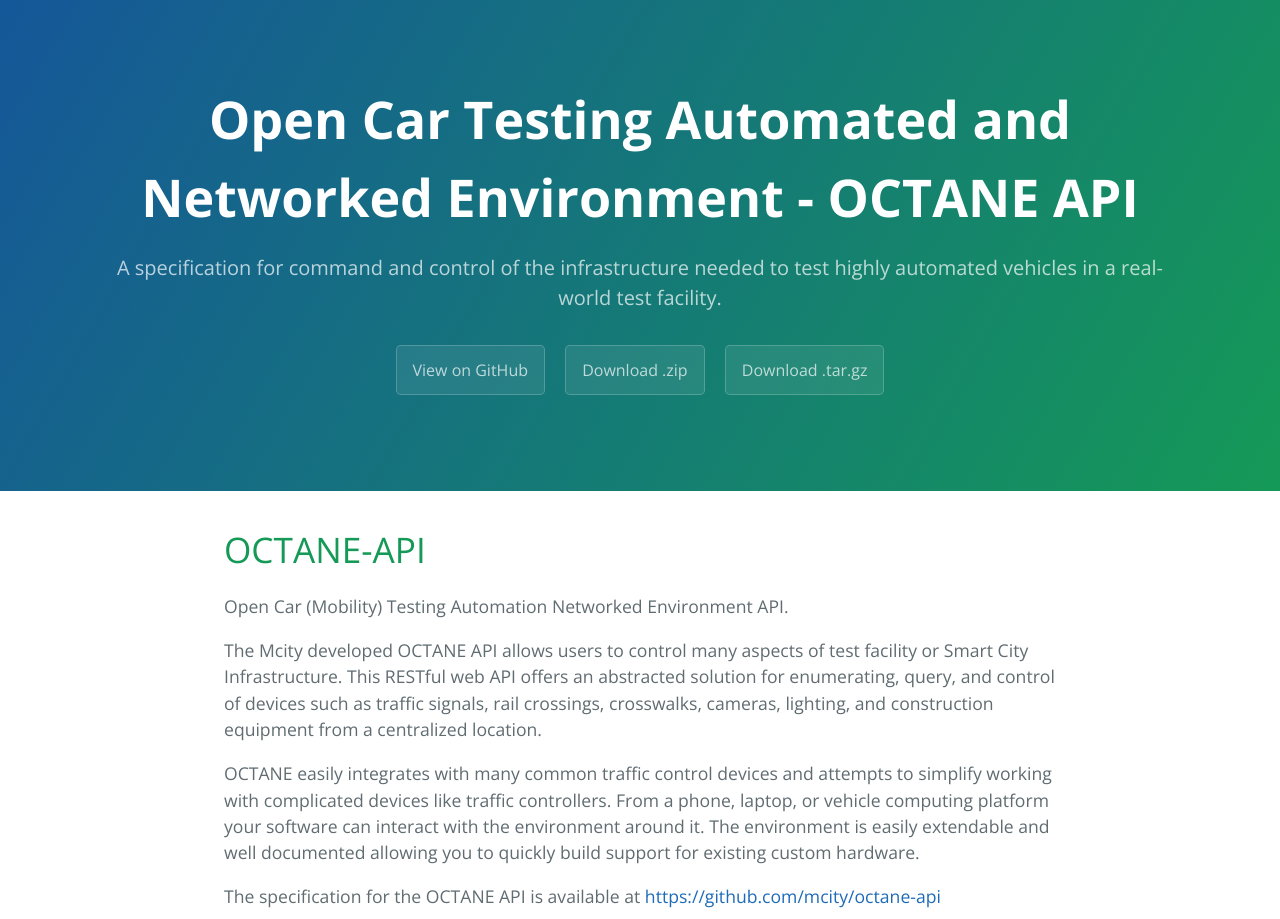
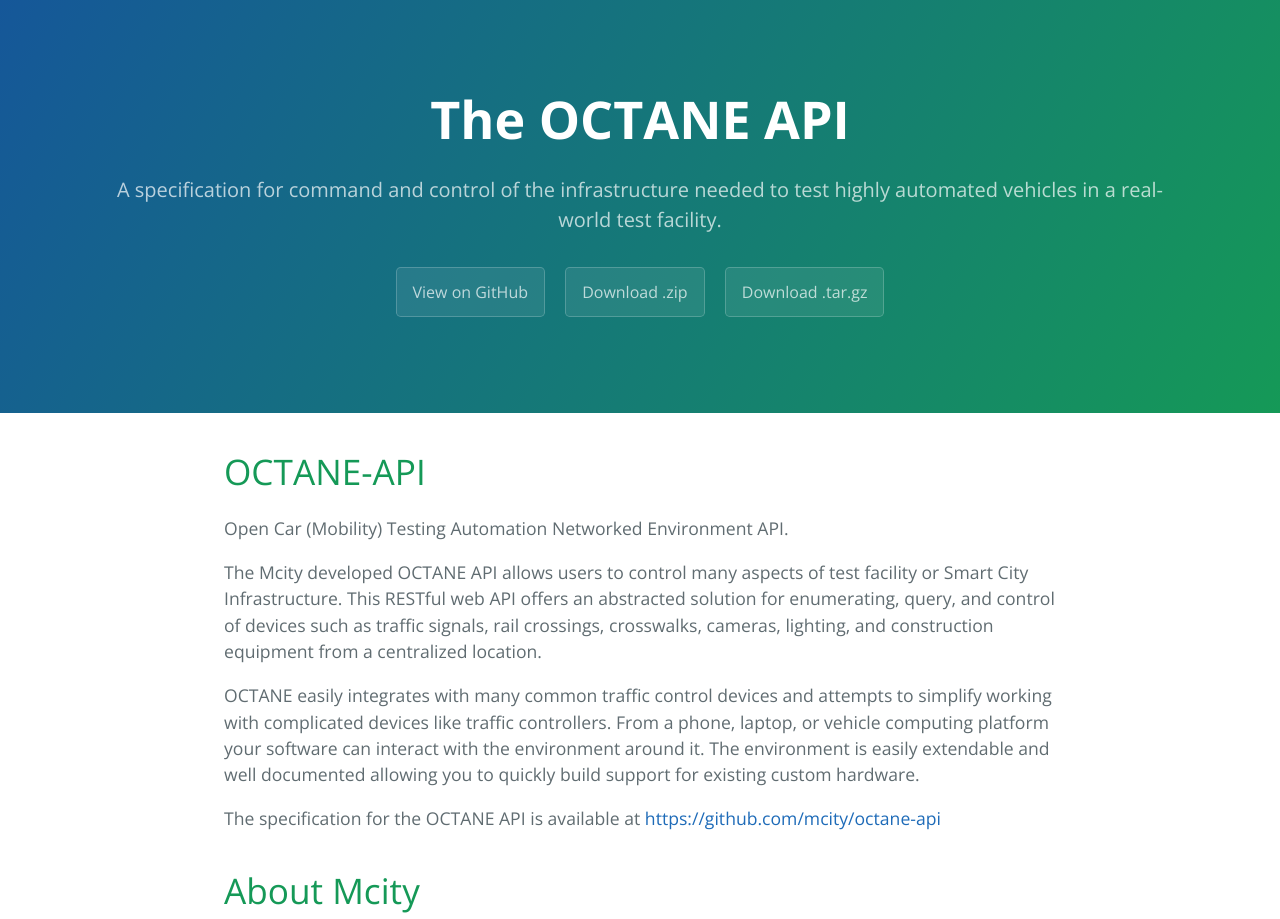
Before and after one commit to mcity/octane-api, a plain HTML site: page index.html in a window 1280 px wide. Shown: the top 919 px of the page. Drawn offline with nearby package versions, Linux system fonts and the light colour scheme.

Commit message:
Update index.html

```diff
--- a/index.html
+++ b/index.html
@@ -11,7 +11,7 @@
   </head>
   <body>
     <section class="page-header">
-      <h1 class="project-name">Open Car Testing Automated and Networked Environment - OCTANE API</h1>
+      <h1 class="project-name">The OCTANE API</h1>
       <h2 class="project-tagline">A specification for command and control of the infrastructure needed to test highly automated vehicles in a real-world test facility.</h2>
       <a href="https://github.com/mcity/octane-api" class="btn">View on GitHub</a>
       <a href="https://github.com/mcity/octane-api/zipball/master" class="btn">Download .zip</a>
```
